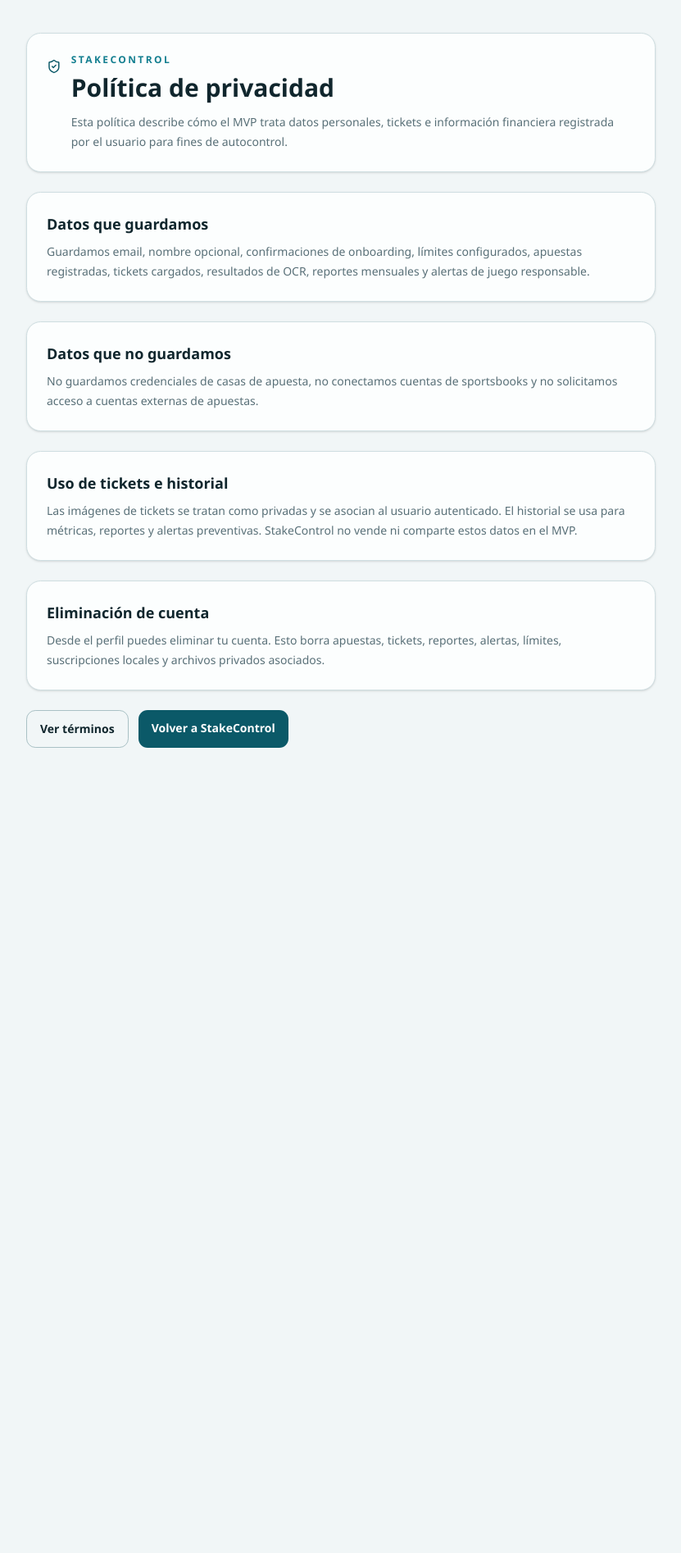
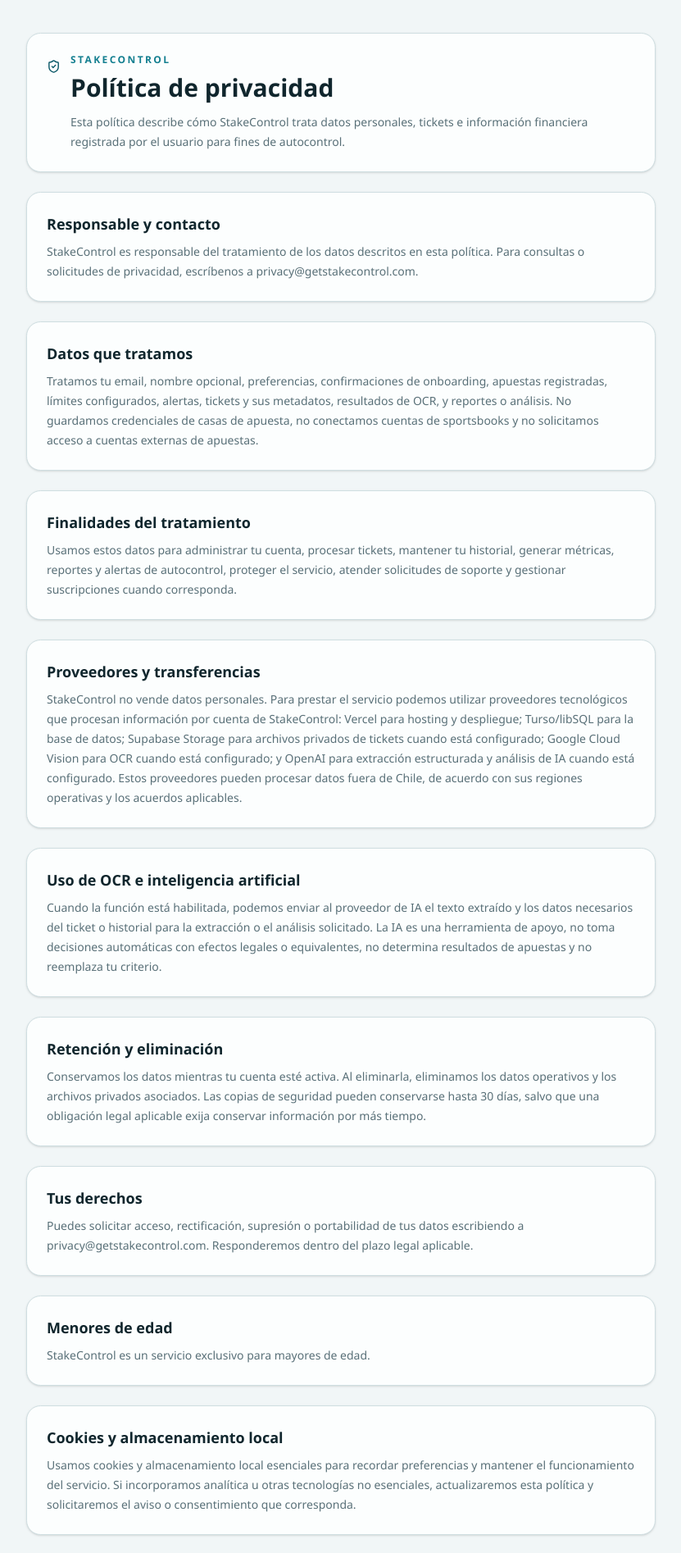
Before and after one commit to NeoAriel-code/StakeControl, a Next.js app: page /privacy in a window 1280 px wide. Shown: the top 1894 px of the page at 82% size, without its empty margins (224-1055 px from the left). Before the commit the page ends 952 px from the top, so only its background shows below. Built offline with nearby package versions, Linux system fonts and the light colour scheme.

Commit message:
Expand privacy policy

```diff
--- a/src/app/privacy/page.tsx
+++ b/src/app/privacy/page.tsx
@@ -4,7 +4,7 @@
 
 export const metadata: Metadata = {
   title: "Privacidad | StakeControl",
-  description: "Política básica de privacidad para el MVP de StakeControl.",
+  description: "Política de privacidad de StakeControl.",
 };
 
 export default function PrivacyPage() {
@@ -20,42 +20,92 @@
               </p>
               <h1 className="mt-2 text-3xl font-bold">Política de privacidad</h1>
               <p className="mt-3 text-sm leading-6 text-muted-foreground">
-                Esta política describe cómo el MVP trata datos personales, tickets e información financiera registrada
-                por el usuario para fines de autocontrol.
+                Esta política describe cómo StakeControl trata datos personales, tickets e información financiera
+                registrada por el usuario para fines de autocontrol.
               </p>
             </div>
           </div>
         </div>
 
         <section className="rounded-3xl border border-border bg-card p-6 shadow-sm">
-          <h2 className="text-lg font-semibold">Datos que guardamos</h2>
+          <h2 className="text-lg font-semibold">Responsable y contacto</h2>
           <p className="mt-2 text-sm leading-6 text-muted-foreground">
-            Guardamos email, nombre opcional, confirmaciones de onboarding, límites configurados, apuestas registradas,
-            tickets cargados, resultados de OCR, reportes mensuales y alertas de juego responsable.
+            StakeControl es responsable del tratamiento de los datos descritos en esta política. Para consultas o
+            solicitudes de privacidad, escríbenos a privacy@getstakecontrol.com.
           </p>
         </section>
 
         <section className="rounded-3xl border border-border bg-card p-6 shadow-sm">
-          <h2 className="text-lg font-semibold">Datos que no guardamos</h2>
+          <h2 className="text-lg font-semibold">Datos que tratamos</h2>
           <p className="mt-2 text-sm leading-6 text-muted-foreground">
-            No guardamos credenciales de casas de apuesta, no conectamos cuentas de sportsbooks y no solicitamos acceso
-            a cuentas externas de apuestas.
+            Tratamos tu email, nombre opcional, preferencias, confirmaciones de onboarding, apuestas registradas,
+            límites configurados, alertas, tickets y sus metadatos, resultados de OCR, y reportes o análisis. No
+            guardamos credenciales de casas de apuesta, no conectamos cuentas de sportsbooks y no solicitamos acceso a
+            cuentas externas de apuestas.
           </p>
         </section>
 
         <section className="rounded-3xl border border-border bg-card p-6 shadow-sm">
-          <h2 className="text-lg font-semibold">Uso de tickets e historial</h2>
+          <h2 className="text-lg font-semibold">Finalidades del tratamiento</h2>
           <p className="mt-2 text-sm leading-6 text-muted-foreground">
-            Las imágenes de tickets se tratan como privadas y se asocian al usuario autenticado. El historial se usa
-            para métricas, reportes y alertas preventivas. StakeControl no vende ni comparte estos datos en el MVP.
+            Usamos estos datos para administrar tu cuenta, procesar tickets, mantener tu historial, generar métricas,
+            reportes y alertas de autocontrol, proteger el servicio, atender solicitudes de soporte y gestionar
+            suscripciones cuando corresponda.
           </p>
         </section>
 
         <section className="rounded-3xl border border-border bg-card p-6 shadow-sm">
-          <h2 className="text-lg font-semibold">Eliminación de cuenta</h2>
+          <h2 className="text-lg font-semibold">Proveedores y transferencias</h2>
           <p className="mt-2 text-sm leading-6 text-muted-foreground">
-            Desde el perfil puedes eliminar tu cuenta. Esto borra apuestas, tickets, reportes, alertas, límites,
-            suscripciones locales y archivos privados asociados.
+            StakeControl no vende datos personales. Para prestar el servicio podemos utilizar proveedores tecnológicos
+            que procesan información por cuenta de StakeControl: Vercel para hosting y despliegue; Turso/libSQL para la
+            base de datos; Supabase Storage para archivos privados de tickets cuando está configurado; Google Cloud
+            Vision para OCR cuando está configurado; y OpenAI para extracción estructurada y análisis de IA cuando está
+            configurado. Estos proveedores pueden procesar datos fuera de Chile, de acuerdo con sus regiones operativas
+            y los acuerdos aplicables.
+          </p>
+        </section>
+
+        <section className="rounded-3xl border border-border bg-card p-6 shadow-sm">
+          <h2 className="text-lg font-semibold">Uso de OCR e inteligencia artificial</h2>
+          <p className="mt-2 text-sm leading-6 text-muted-foreground">
+            Cuando la función está habilitada, podemos enviar al proveedor de IA el texto extraído y los datos
+            necesarios del ticket o historial para la extracción o el análisis solicitado. La IA es una herramienta de
+            apoyo, no toma decisiones automáticas con efectos legales o equivalentes, no determina resultados de
+            apuestas y no reemplaza tu criterio.
+          </p>
+        </section>
+
+        <section className="rounded-3xl border border-border bg-card p-6 shadow-sm">
+          <h2 className="text-lg font-semibold">Retención y eliminación</h2>
+          <p className="mt-2 text-sm leading-6 text-muted-foreground">
+            Conservamos los datos mientras tu cuenta esté activa. Al eliminarla, eliminamos los datos operativos y los
+            archivos privados asociados. Las copias de seguridad pueden conservarse hasta 30 días, salvo que una
+            obligación legal aplicable exija conservar información por más tiempo.
+          </p>
+        </section>
+
+        <section className="rounded-3xl border border-border bg-card p-6 shadow-sm">
+          <h2 className="text-lg font-semibold">Tus derechos</h2>
+          <p className="mt-2 text-sm leading-6 text-muted-foreground">
+            Puedes solicitar acceso, rectificación, supresión o portabilidad de tus datos escribiendo a
+            privacy@getstakecontrol.com. Responderemos dentro del plazo legal aplicable.
+          </p>
+        </section>
+
+        <section className="rounded-3xl border border-border bg-card p-6 shadow-sm">
+          <h2 className="text-lg font-semibold">Menores de edad</h2>
+          <p className="mt-2 text-sm leading-6 text-muted-foreground">
+            StakeControl es un servicio exclusivo para mayores de edad.
+          </p>
+        </section>
+
+        <section className="rounded-3xl border border-border bg-card p-6 shadow-sm">
+          <h2 className="text-lg font-semibold">Cookies y almacenamiento local</h2>
+          <p className="mt-2 text-sm leading-6 text-muted-foreground">
+            Usamos cookies y almacenamiento local esenciales para recordar preferencias y mantener el funcionamiento
+            del servicio. Si incorporamos analítica u otras tecnologías no esenciales, actualizaremos esta política y
+            solicitaremos el aviso o consentimiento que corresponda.
           </p>
         </section>
 
```
Also changed, not shown: 1 other file (tests, documents, lock files or other folders).
